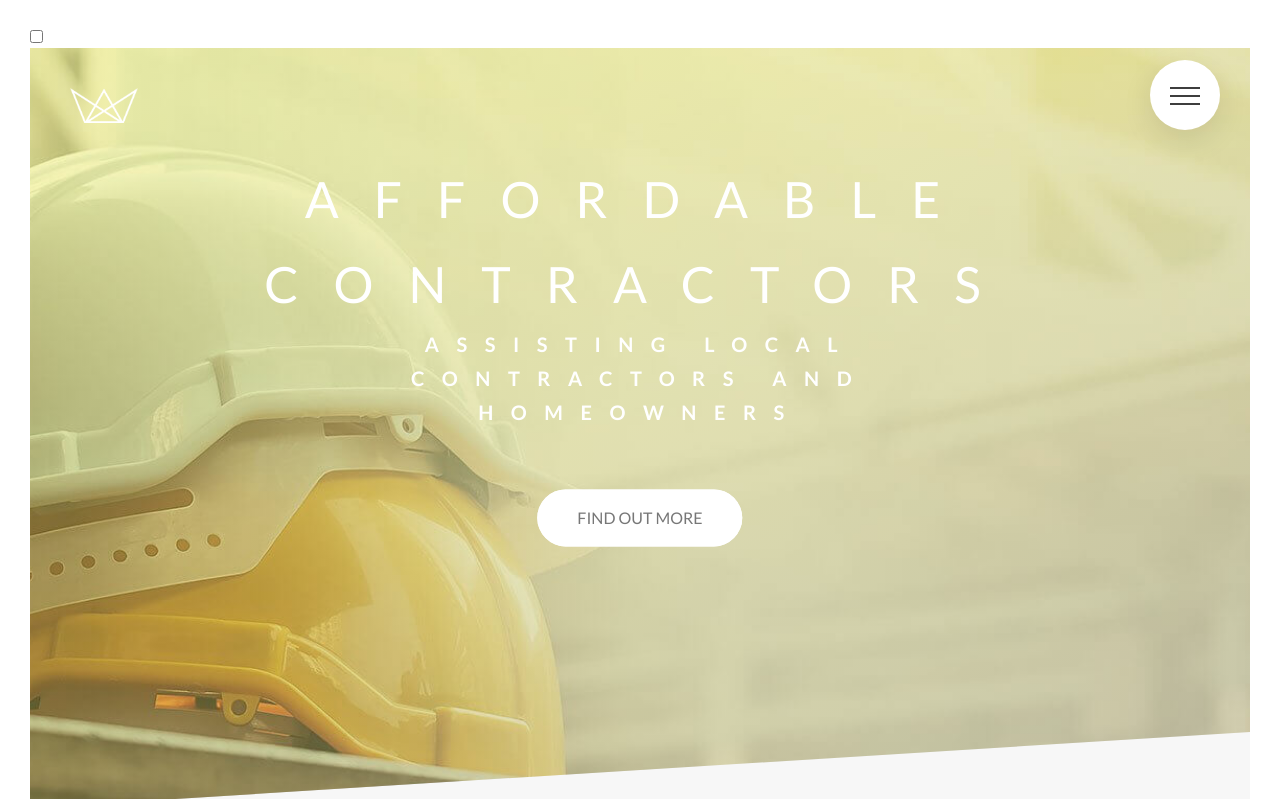
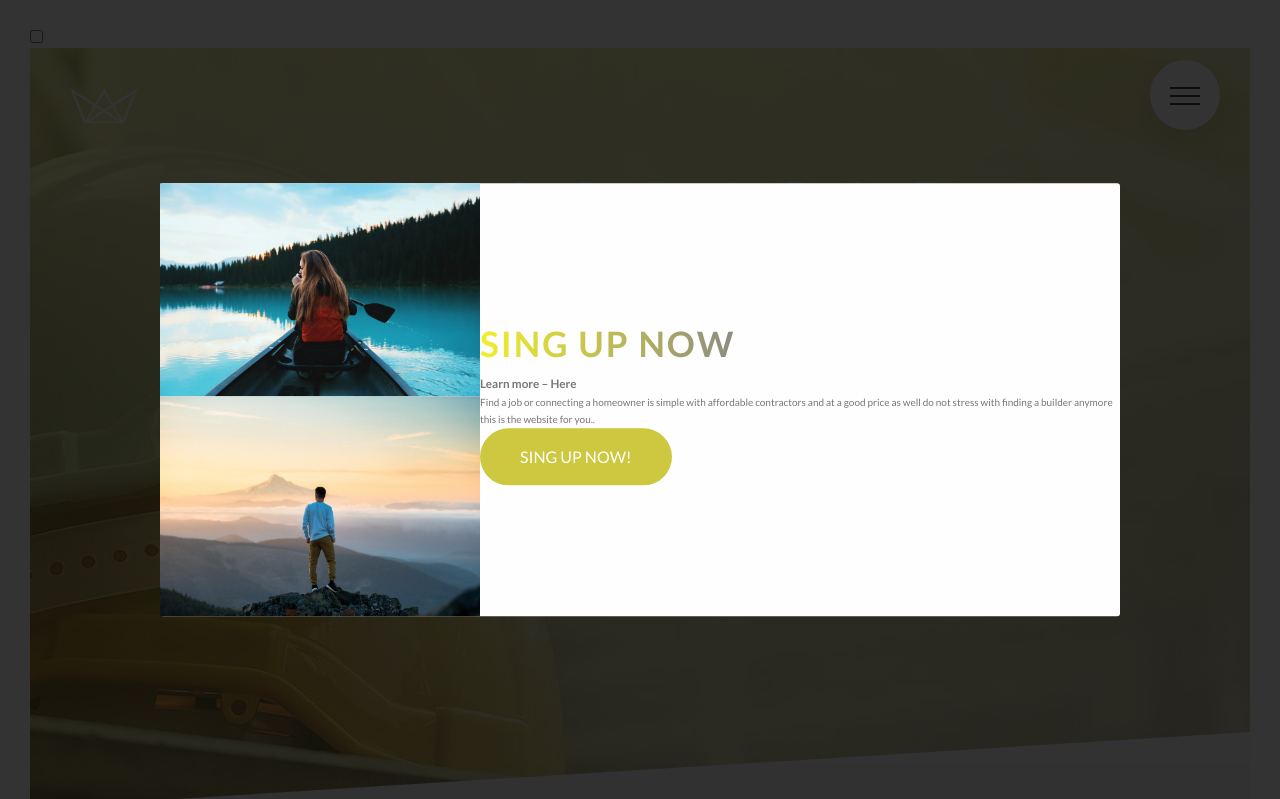
Before and after one commit to ENRIQUE0957/Affordable-Contractors, a website: page index.html in a window 1280 px wide. Shown: the top 799 px of the page. Drawn offline with Linux system fonts and the light colour scheme.

Commit message:
chan
chnages

```diff
--- a/css/style.css
+++ b/css/style.css
@@ -965,3 +965,40 @@ body {
   transform: rotate(-135deg);
   top: 0;
 }
+.popup {
+  position: fixed;
+  background-color: rgba(0, 0, 0, 0.8);
+  height: 100vh;
+  width: 100%;
+  top: 0;
+  left: 0;
+  z-index: 9999;
+}
+.popuP-content {
+  background-color: rgb(255, 254, 254);
+  position: absolute;
+  width: 75%;
+
+  top: 50%;
+  left: 50%;
+  transform: translate(-50%, -50%);
+  border-radius: 3px;
+  display: table;
+}
+.popup_left {
+  width: 33.333333%;
+  display: table-cell;
+}
+.popup__right {
+  width: 66.6667%;
+  display: table-cell;
+  vertical-align: middle;
+}
+
+.popup_img {
+  display: block;
+  width: 100%;
+  display: table-cell;
+}
+.popup_text {
+}
--- a/index.html
+++ b/index.html
@@ -418,6 +418,29 @@
       </div>
 
     </footer>
+    <div class="popup">
+      <div class="popuP-content">
+        <div class="popup_left">
+            <img src="img/nat-8.jpg" alt="tour-photo" class="popup_img">
+            <img src="img/nat-9.jpg" alt="tour-phot" class = "popup_img">
+        </div>
+        <div class="popup__right">
+         <h2 class="heading-secondary">
+            Sing up now
+         </h2>
+         <h3 class="heading-tertirary">
+           Learn more &ndash; Here
+         </h3>
+         <p class="popup_text">
+           Find a job or connecting a homeowner is simple with affordable contractors and at a good price as well
+           do not stress with finding a builder anymore this is the website for you..
+         </p>
+         <a href="#" class="btn btn--green">
+           Sing up now!
+         </a>
+        </div>
+      </div>
+    </div>
     <!--<section class="grid-test">
       <div class="row">
         <div class="col-1-of-2">col 1 of 2</div>
```
